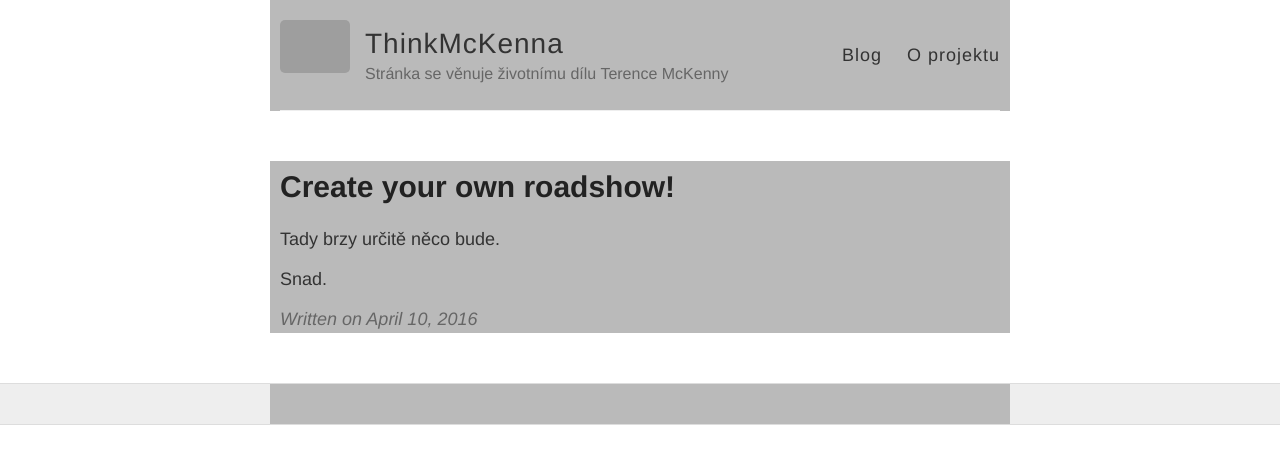
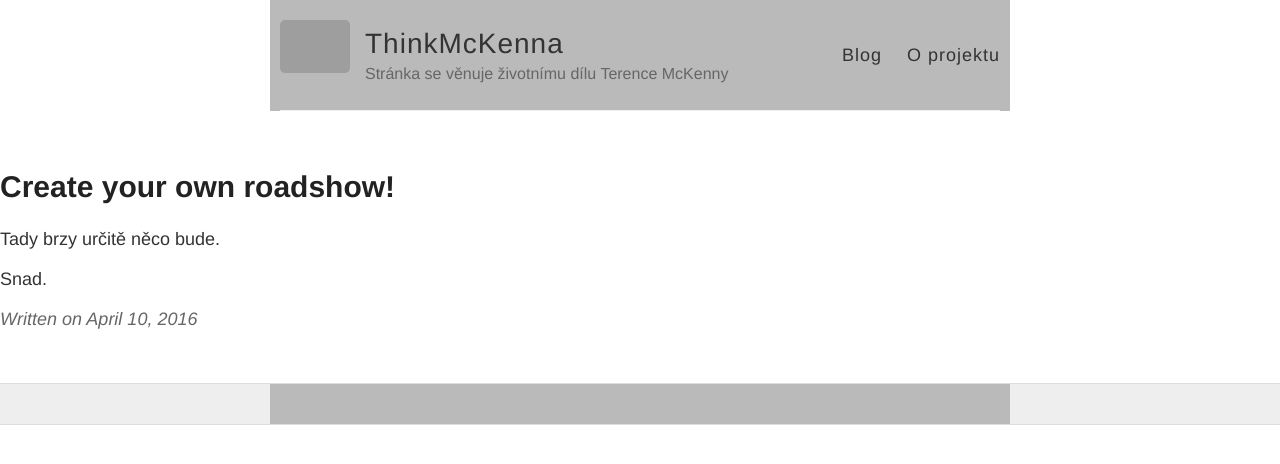
Before and after one commit to lucie-pelikanova/HavelockatGITHUB.github.io, a Jekyll site: the page built from _posts/2016-4-10-Prvni-post.md, in a window 1280 px wide. Shown: the top 464 px of the page. Built offline with Jekyll 4.4.1, drawn with Linux system fonts in a browser that asks for light colours; grey boxes are pictures that could not be loaded.

Commit message:
Update default.html

```diff
--- a/_layouts/default.html
+++ b/_layouts/default.html
@@ -17,9 +17,7 @@
     body {
       background-color:#ffffff;
     }
-    #wrapper-masthead{
-     background-color:#bb4477;
-    }
+
     .container{
       background-color:#bababa;
     }
@@ -47,7 +45,7 @@
       </div>
     </div>
 
-    <div id="main" role="main" class="container">
+    <div id="main" role="main">
       {{ content }}
     </div>
 
```
